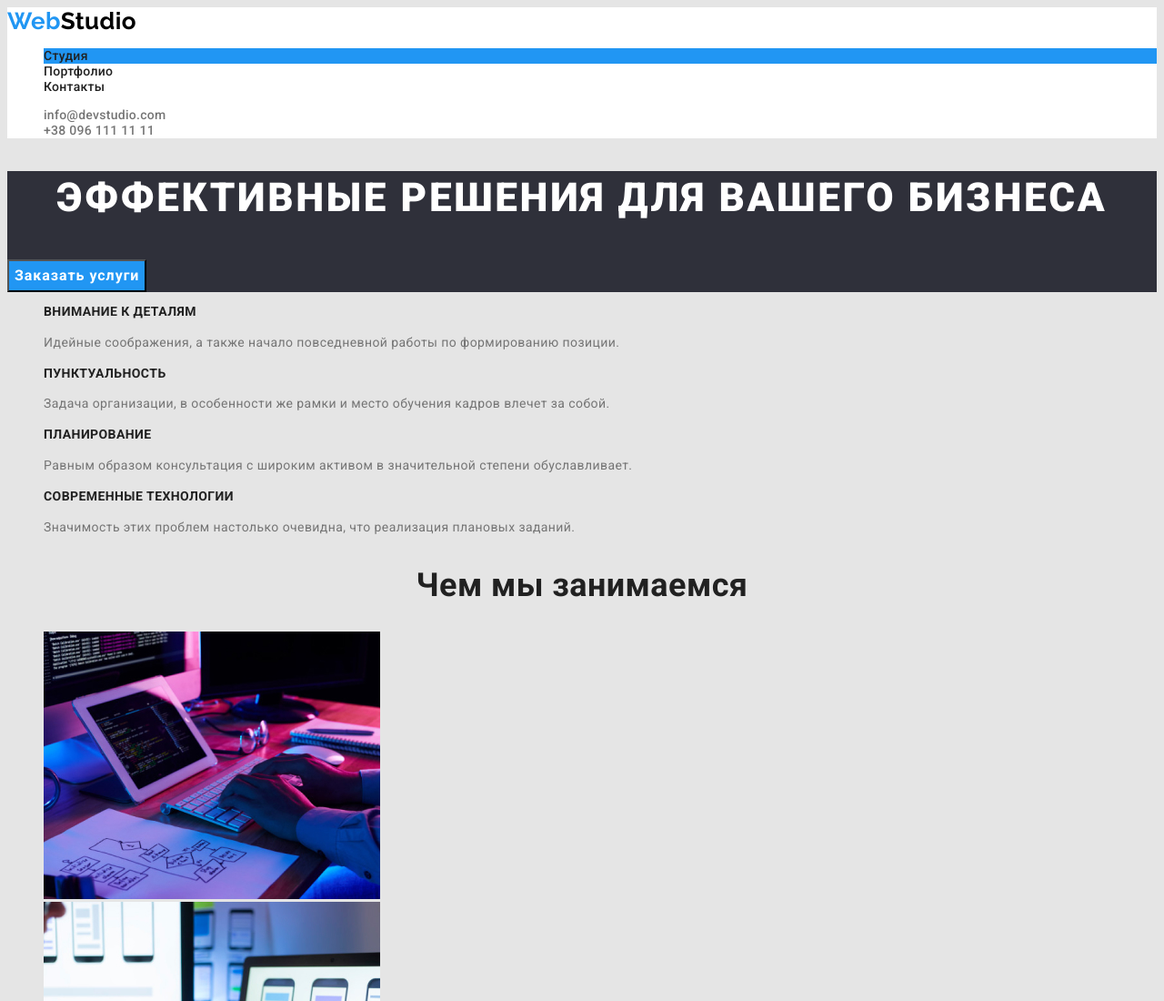
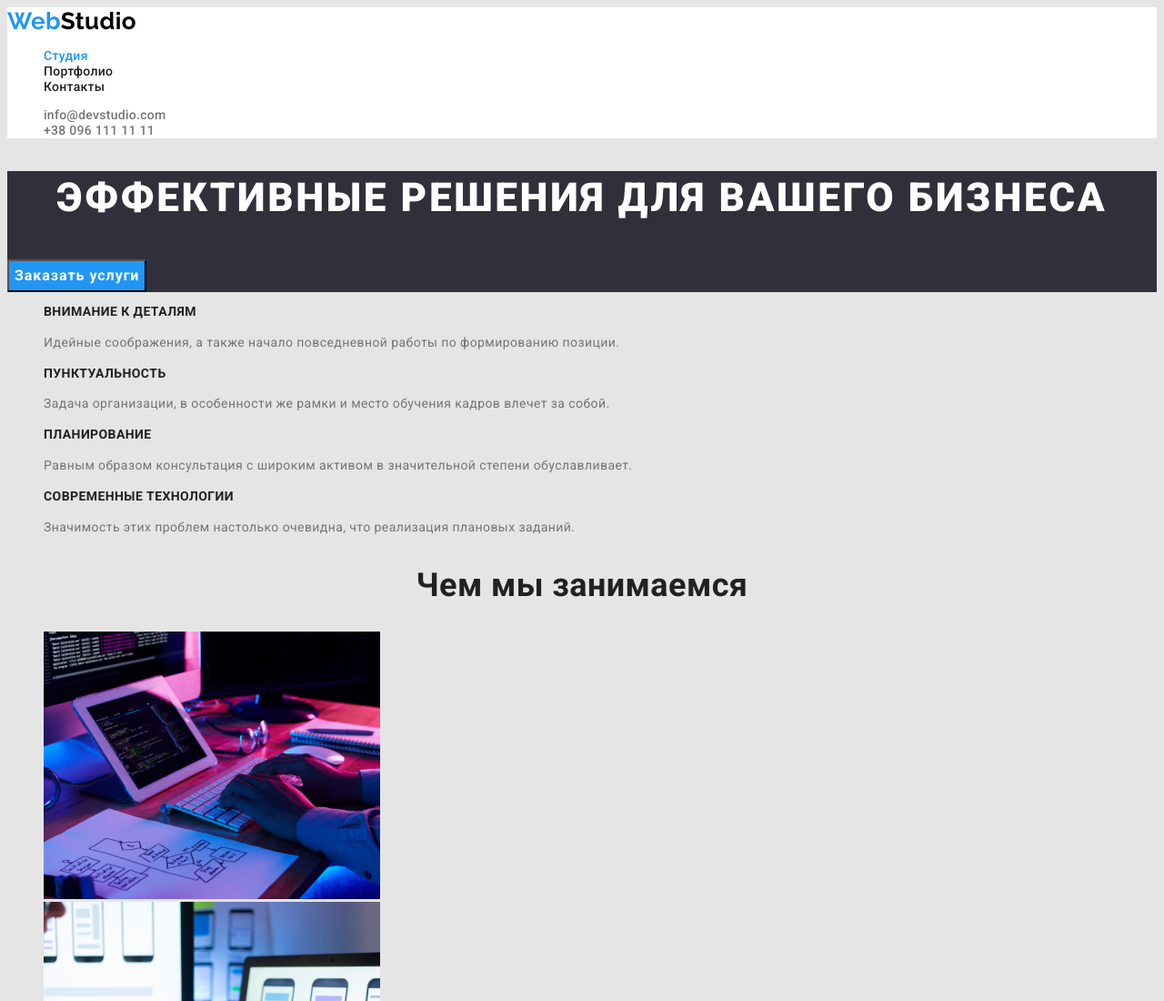
Before and after one commit to pylypchukroman/goit-markup-hw-02, a plain HTML site: page index.html in a window 1280 px wide. Shown: the top 1100 px of the page at 91% size. Drawn offline with Linux system fonts and the light colour scheme.

Commit message:
додає виправлення відображення актиного вікна

```diff
--- a/css/styles.css
+++ b/css/styles.css
@@ -67,8 +67,8 @@ ul {
   letter-spacing: 0.02em;
   text-decoration: none;
 }
-.link-current {
-  background-color: var(--accent-color);
+.site-nav-link.current {
+  color: var(--accent-color);
 }
 /* навигация по контактах */
 .cont-nav-link {
--- a/index.html
+++ b/index.html
@@ -17,7 +17,7 @@
         <nav>
             <a href="./index.html" class="logo">Web<span class="logo-second-color">Studio</span></a>
             <ul class="site-nav">
-                <li class="link-current"><a href="./index.html" class="site-nav-link">Студия</a></li>
+                <li><a href="./index.html" class="site-nav-link current">Студия</a></li>
                 <li><a href="./portfolio.html" class="site-nav-link">Портфолио</a></li>
                 <li><a href="" class="site-nav-link">Контакты</a></li>
             </ul>
```
Also changed, not shown: portfolio.html (+1 -1 lines).
